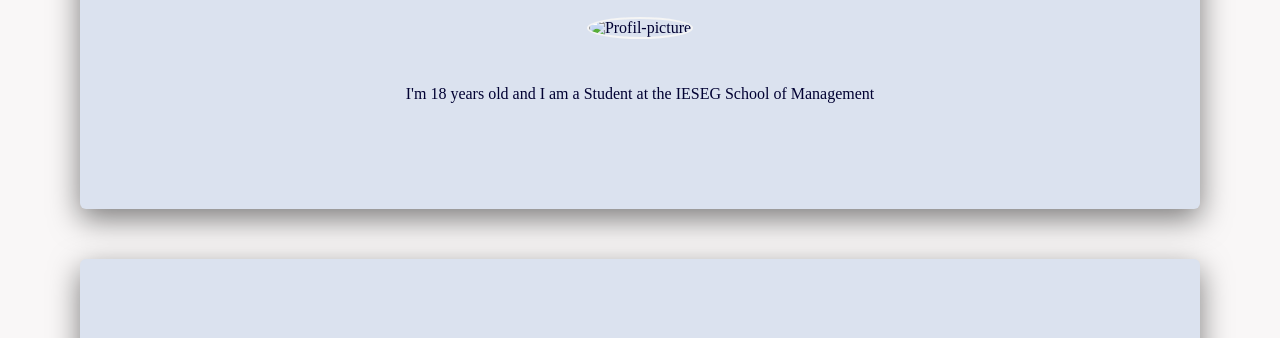
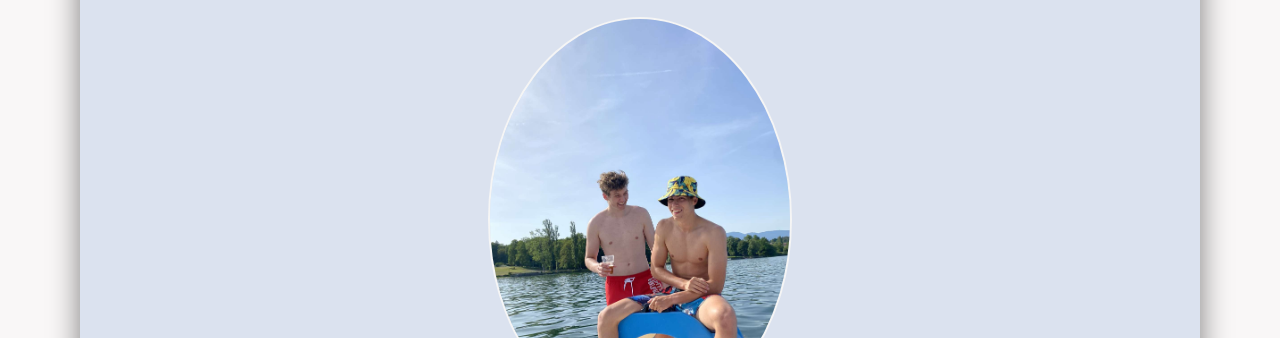
Before and after one commit to mateo-zeitler/Mateos-profile, a plain HTML site: page index.html in a window 1280 px wide. Shown: the part 218-556 px from the top of the page. Drawn offline with Linux system fonts and the light colour scheme; a web font is replaced by a local one.

Commit message:
Update index.html

```diff
--- a/index.html
+++ b/index.html
@@ -17,7 +17,7 @@
   <div>
     <div class="boxes" id="intro">
       <h1>Mateo Zeitler</h1>
-      <img src="images/IMG_2739.JPG" alt="Profil-picture" id="Mateo">
+      <img src="IMG_2739.JPG" alt="Profil-picture" id="Mateo">
       <p>
         I'm 18 years old and I am a Student at the IESEG School of Management
       </p>
```
